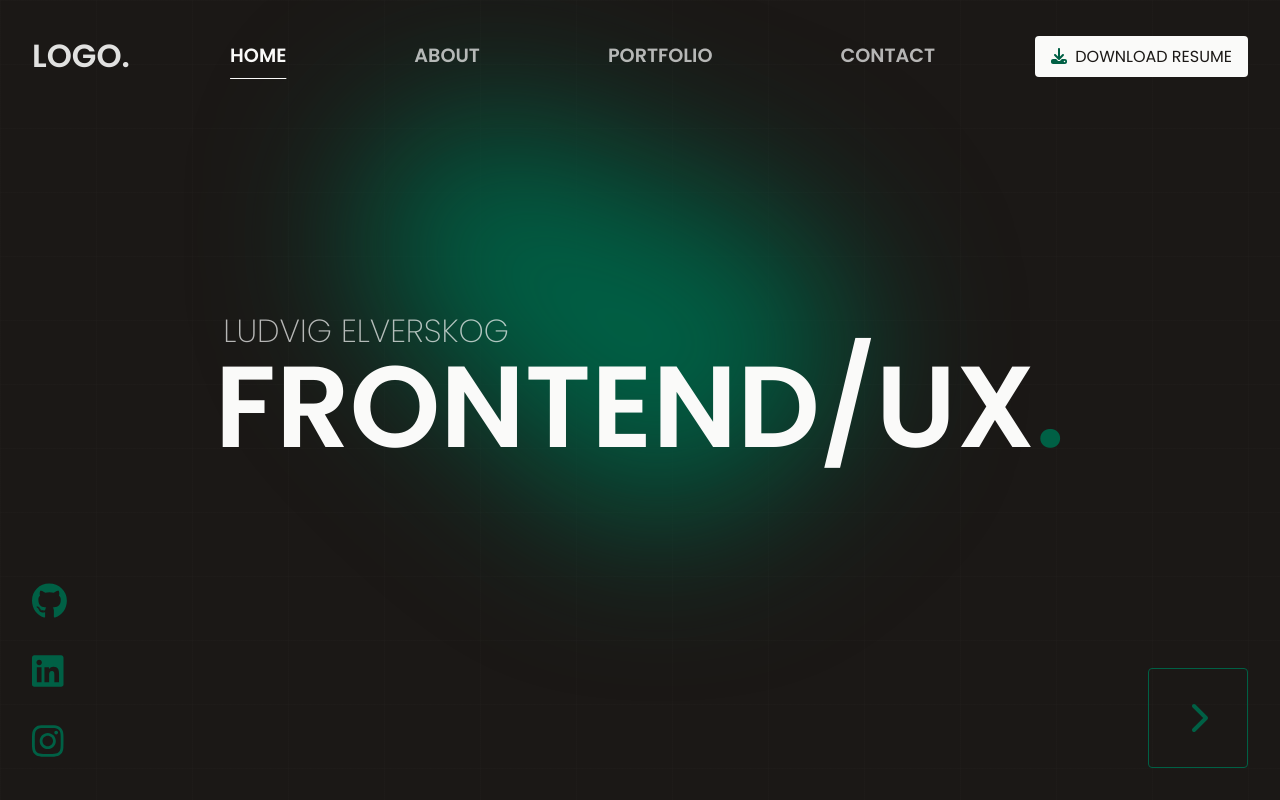
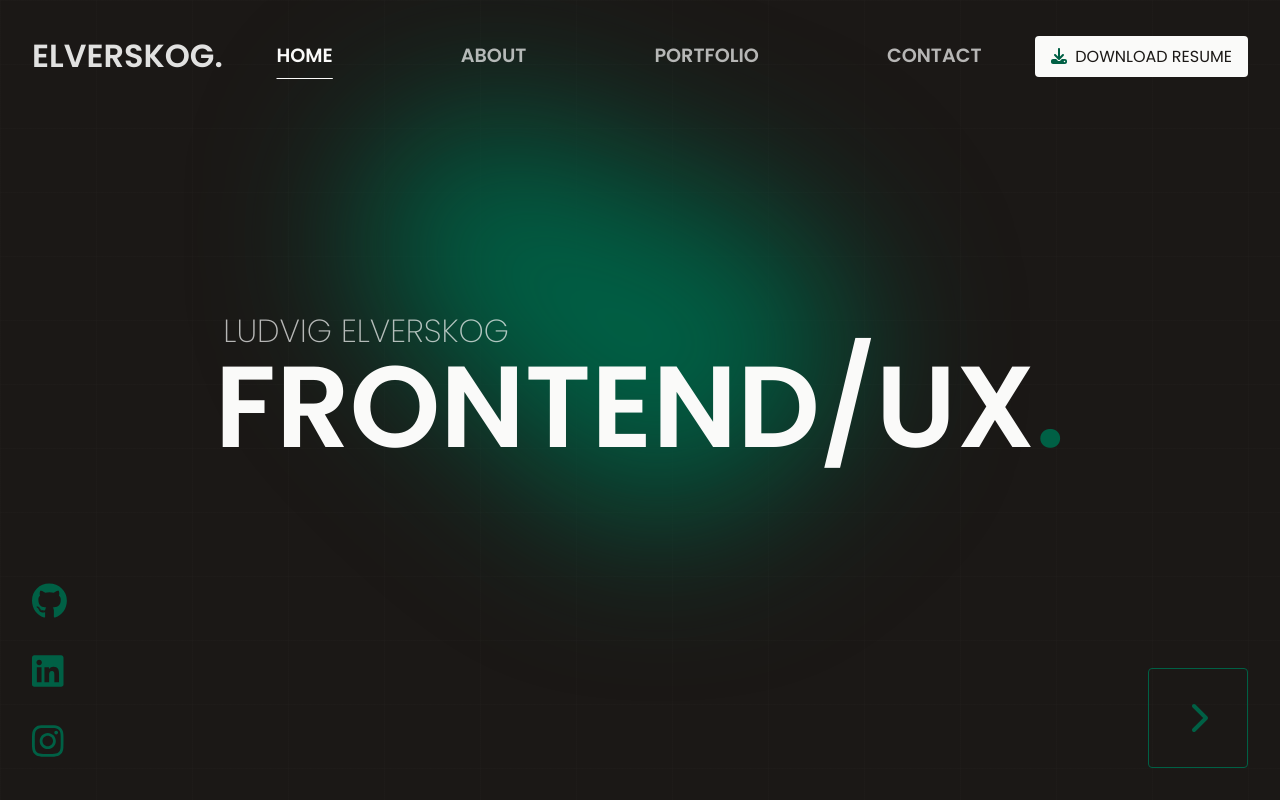
Before and after one commit to gutamuw/react-portfolio, a React (Vite) app: page / in a window 1280 px wide. Built offline with nearby package versions, Linux system fonts and the light colour scheme.

Commit message:
trying to add support for fliter-blur

```diff
--- a/src/components/Header.jsx
+++ b/src/components/Header.jsx
@@ -10,7 +10,7 @@ import HamburgerMenu from "./HamburgerMenu.jsx";
 function Header() {
   return (
     <header className="header">
-      <h1>Logo.</h1>
+      <h1>Elverskog.</h1>
       <nav>
         <ul>
           {["Home", "About", "Portfolio", "Contact"].map((link, index) => (
--- a/src/styles/hero.css
+++ b/src/styles/hero.css
@@ -76,4 +76,5 @@
   width: 100%;
   height: 100%;
   filter: blur(80px);
+  -webkit-filter: blur(80px);
 }
```
